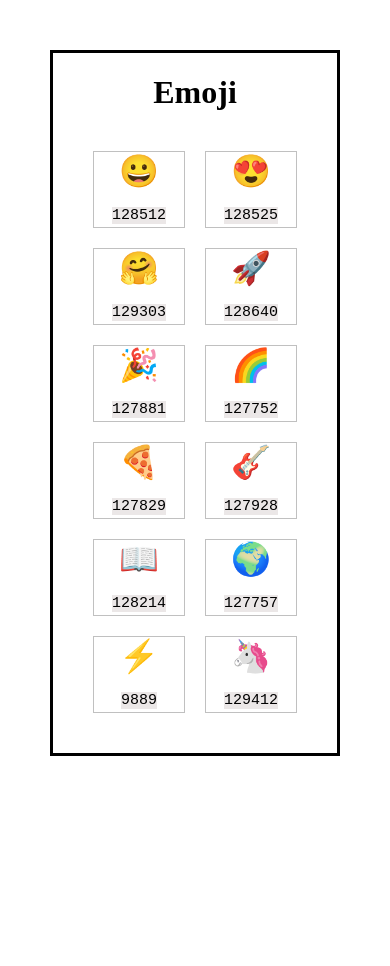
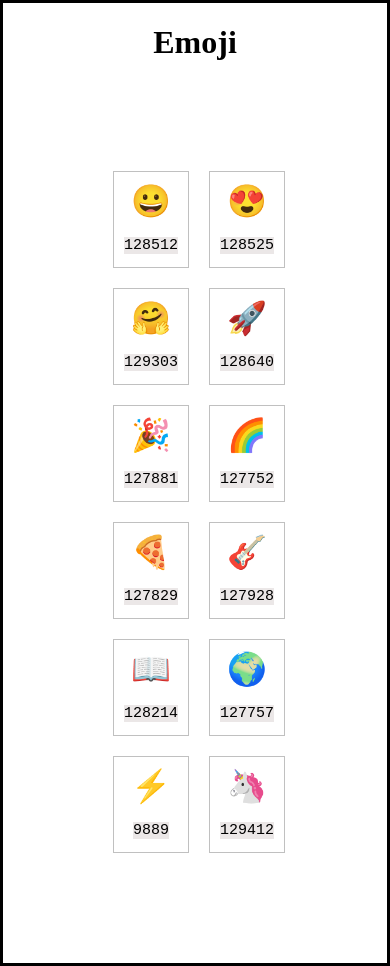
Before and after one commit to ngen0004/mtm6302-emoji-your-github-ngen0004, a plain HTML site: page index.html in a window 390 px wide. Before the commit the page ends 844 px from the top, so only its background shows below. Drawn offline with Linux system fonts and the light colour scheme.

Commit message:
Completes assignment

```diff
--- a/style.css
+++ b/style.css
@@ -1,19 +1,21 @@
 body{
     border: 3px solid black ;
     text-align: center;
-    margin: 50px;
+    margin: 100px;
 }
 .wrapper{
     display: grid;
     grid-template-columns: repeat(3, 1fr);
     grid-template-rows: 1fr 1fr;
-    margin: 30px;
+    margin: 100px;
 }
 
 #emj{
     font-size: 2rem;
     border: 1px solid silver;
+    padding: 10px;
     margin: 10px;
+
  }
 code{
     font-size: 15px;
@@ -21,6 +23,9 @@ code{
 }
 
 @media screen and (max-width: 600px){
+    body{
+        margin: auto;
+    }
     .wrapper{
         grid-template-columns: 1fr 1fr;
         grid-template-rows: repeat(6, 1fr);
```
